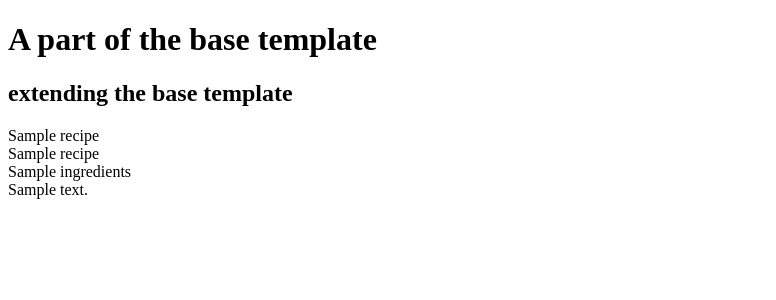
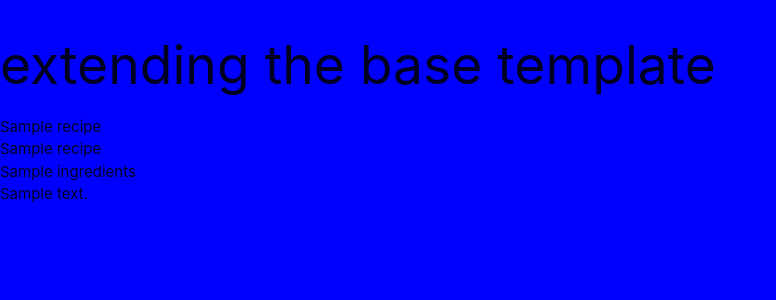
Before and after one commit to imransal/My-Recipes, a Flask app: page / in a window 1280 px wide. Shown: the top 300 px of the page, without its empty margins (0-776 px from the left). Run offline with Flask 3, Linux system fonts and the light colour scheme; a database or web service that is not in the repository returns one stand-in record (values such as "Sample title"); some libraries are stand-ins or nearby versions.

Commit message:
added materialize, static folder, style.css script.js

```diff
--- /dev/null
+++ b/static/css/style.css
@@ -0,0 +1,3 @@
+body {
+    background-color:blue;
+}
--- a/templates/base.html
+++ b/templates/base.html
@@ -3,13 +3,24 @@
 <head>
     <meta charset="UTF-8">
     <meta name="viewport" content="width=device-width, initial-scale=1.0">
+    <link rel="stylesheet" href="https://cdnjs.cloudflare.com/ajax/libs/font-awesome/6.4.0/css/all.min.css"
+    integrity="sha512-iecdLmaskl7CVkqkXNQ/ZH/XLlvWZOJyj7Yy7tcenmpD1ypASozpmT/E0iPtmFIB46ZmdtAc9eNBvH0H/ZpiBw==" crossorigin="anonymous"
+    referrerpolicy="no-referrer" type="text/css">
+    <link rel="stylesheet" href="https://cdnjs.cloudflare.com/ajax/libs/materialize/1.0.0/css/materialize.min.css" type="text/css">
+    <link rel="stylesheet" href="{{ url_for('static', filename='css/style.css') }}" type="text/css">
+    {% block styles %}
+    {% endblock %}
     <title>My Recipes</title>
 </head>
 <body>
 
-    <h1>A part of the base template</h1>
     {% block content %}
     {% endblock %}
 
+    <script src="https://code.jquery.com/jquery-3.7.0.min.js" integrity="sha256-2Pmvv0kuTBOenSvLm6bvfBSSHrUJ+3A7x6P5Ebd07/g=" crossorigin="anonymous"></script>
+    <script src="https://cdnjs.cloudflare.com/ajax/libs/materialize/1.0.0/js/materialize.min.js"></script>
+    <script src="{{ url_for('static', filename='js/script.js') }}"></script>
+    {% block scripts %}
+    {% endblock %}
 </body>
 </html>
```
Also changed, not shown: static/js/script.js (added).
